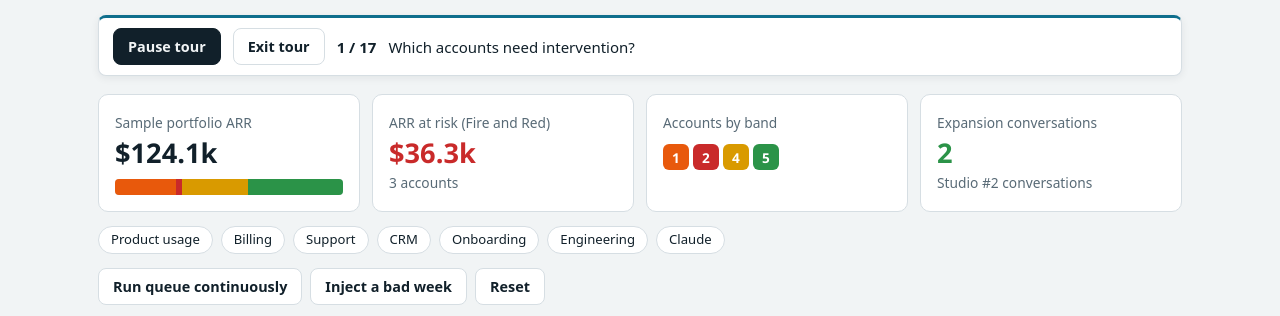
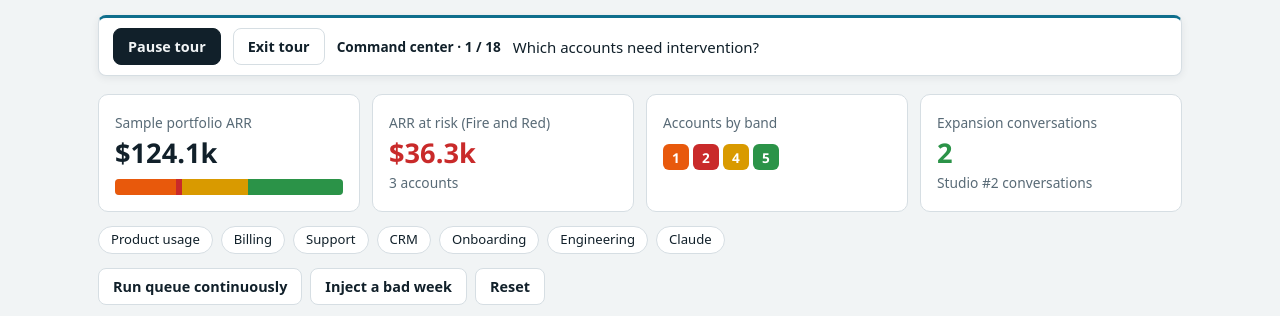
Before and after one commit to madhupoonacha5-hub/kenko-growth, a plain HTML site: page index.html in a window 1280 px wide. Both pictures are taken after a click on the button "Run full demo". Shown: the part 171-487 px from the top of the page. Drawn offline with Linux system fonts and the light colour scheme.

Commit message:
Start the walkthrough on tab selection and show day-by-day launch changes

```diff
--- a/index.html
+++ b/index.html
@@ -60,6 +60,8 @@ footer{margin-top:36px;border-top:1px solid var(--ln);padding-top:14px;font-size
 #finance{margin:14px 0 20px;border-top:3px solid var(--bl)}#bridge{display:grid;grid-template-columns:repeat(4,1fr);gap:10px;margin:14px 0}#bridge>div{background:var(--bg);padding:10px;border-radius:6px}#bridge small{display:block;color:var(--mu)}#bridge strong{font:700 1.65rem var(--hf)}
 #decision{padding:12px;border-left:3px solid var(--bl);background:var(--bg);margin:14px 0}#decision p{margin:5px 0 0}.wide{overflow-x:auto}.wide td,.wide th{white-space:nowrap}.wide th:first-child{text-align:left}
 @media(max-width:700px){#bridge{grid-template-columns:1fr 1fr}.tourbar{gap:6px;padding:6px 8px}.tourbar p{font-size:.84rem}.tab,.tab [id]{scroll-margin-top:150px}.g2,.grid,.kpi{grid-template-columns:minmax(0,1fr)}.grid>*{min-width:0}}
+#segmentHeading{margin-bottom:12px}#tourStep{font-size:.85rem}.tourbar{scroll-margin:0}
+@media(prefers-reduced-motion:no-preference){#led .bar .t{transform-origin:left;animation:ledgerReveal .5s ease-out}@keyframes ledgerReveal{from{transform:scaleX(0)}to{transform:scaleX(1)}}}
 </style>
 </head>
 <body>
@@ -69,7 +71,7 @@ footer{margin-top:36px;border-top:1px solid var(--ln);padding-top:14px;font-size
 <p class="mu" style="margin-top:10px">Follow a studio from portfolio review through migration, first billing and product investment. All accounts and financial terms are illustrative.</p>
 <nav aria-label="Views"><button data-tab="cc" aria-pressed="true">Command center</button><button data-tab="ob" aria-pressed="false">Onboarding accelerator</button><button data-tab="gl" aria-pressed="false">Go-live assurance</button><button data-tab="pl" aria-pressed="false">Product demand ledger</button></nav>
 </header>
-<div class="tourbar" role="region" aria-label="Guided walkthrough"><button id="auto" class="pri">Run full demo</button><button id="exitTour" hidden>Exit tour</button><b id="tourStep">Four views</b><p id="tourCopy" aria-live="polite">One click plays all four views and scrolls to each decision.</p></div>
+<div class="tourbar" role="region" aria-label="Guided walkthrough"><button id="auto" class="pri">Run full demo</button><button id="exitTour" hidden>Exit tour</button><b id="tourStep">Four views</b><p id="tourCopy" aria-live="polite">Run the full demo or select a tab to play from that view.</p></div>
 
 <section id="cc" class="tab on">
 <div class="kpi" id="kpi"></div>
@@ -125,7 +127,7 @@ footer{margin-top:36px;border-top:1px solid var(--ln);padding-top:14px;font-size
 <section id="pl" class="tab">
 <h2>Product demand ledger</h2>
 <p class="mu" style="max-width:70ch">Compare demand by segment. A deal may appear under several requests. Deduplicate opportunities and confirm buying intent before funding development.</p>
-<div class="pn"><div style="display:flex;flex-wrap:wrap;gap:6px" id="flt"></div><div id="led" style="margin-top:12px"></div><p id="ledt" style="font-weight:700;margin-top:10px"></p></div>
+<div class="pn" id="ledgerPanel"><h3 id="segmentHeading"></h3><div style="display:flex;flex-wrap:wrap;gap:6px" id="flt"></div><div id="led" style="margin-top:12px"></div><p id="ledt" style="font-weight:700;margin-top:10px"></p></div>
 </section>
 
 <footer>Emulator only. No live connections are made: the feed simulates read-only calls to billing, support, product usage, CRM, onboarding and engineering tools. Scores come from fixed rules, and the language model only explains and drafts. Financial terms, thresholds and timing assumptions are synthetic.</footer>
@@ -190,6 +192,7 @@ $('#n').oninput=cap;
 /* ledger */
 const L=[['Franchisor and multi-location roll-up reporting',420,9,'Chains'],['High-volume billing, freezes and dunning',380,6,'Chains'],['Open-gym memberships without class booking',260,7,'Gyms'],['Access control: turnstiles and kiosks beyond door locks',290,5,'Gyms'],['Revenue splitting and instructor payouts',210,14,'Boutique'],['Self-serve setup for owners who start alone',150,22,'Boutique']];let F='All';
 function led(){const r=L.filter(x=>F=='All'||x[3]==F).sort((a,b)=>b[1]-a[1]);$('#led').innerHTML=r.map(x=>`<div class="bar"><span>${x[0]}<br><small class="mu">${x[3]}, ${x[2]} deals or escalations</small></span><span class="t" style="width:${x[1]/420*60}%"></span><b>$${x[1]}k</b></div>`).join('');
+$('#segmentHeading').textContent=(F==='All'?'All segments':F)+' · $'+r.reduce((total,row)=>total+row[1],0)+'k in tagged opportunities';
 $('#ledt').textContent=`Gross opportunity tags (may overlap): $${r.reduce((s,x)=>s+x[1],0)}k`;$('#flt').innerHTML=['All','Chains','Gyms','Boutique'].map(k=>`<button data-k="${k}" aria-pressed="${k==F}">${k}</button>`).join('');document.querySelectorAll('#flt button').forEach(b=>b.onclick=()=>{F=b.dataset.k;led()})}
 /* go-live assurance */
 const GS={mindbody:9,wellnessliving:6,'mariana tek':5,other:12},PD={stripe:5,modern:10,legacy:20},LN={A:[8,.5],B:[15,1],C:[25,1.5]};
@@ -308,7 +311,7 @@ $('#gau').onclick=e=>{gat=!gat;e.target.setAttribute('aria-pressed',!!gat);e.tar
    const sum=fn=>rows.reduce((t,r)=>t+fn(r),0);
    const metrics=[['Planned through close',sum(r=>r.before)],['Moved past close',sum(r=>Math.min(0,r.delta))],['Moved into close',sum(r=>Math.max(0,r.delta))],['Revised through close',sum(r=>r.after)]];
    $('#bridge').innerHTML=metrics.map(([label,v])=>`<div><small>${label}</small><strong>${money(v)}</strong></div>`).join('');
-   $('#asof').textContent='As of '+shortDate(dateAt(gd))+' · November 30 close · USD';
+   $('#asof').textContent='Simulation day '+gd+' · As of '+shortDate(dateAt(gd))+' · November 30 close · USD';
    $('#exposure').innerHTML=rows.map(r=>`<tr><th scope="row">${r.m.n}</th><td>${r.trigger}</td><td>${money(r.fee)}</td><td>${shortDate(r.committed)} → ${shortDate(r.forecast)}</td><td>${r.a.og||'Live'}</td><td>${money(r.delta)}</td></tr>`).join('');
    const lead=rows.find(r=>r.m.live==null);
    if(!lead){$('#decision').textContent='All eight launches are complete. Reconcile forecast first invoices against the billing run.';return;}
@@ -332,24 +335,26 @@ $('#gau').onclick=e=>{gat=!gat;e.target.setAttribute('aria-pressed',!!gat);e.tar
  ['ob','#obs','Validate the export and review mapping exceptions.',4200,()=>onboard(2)],
  ['ob','#obs','Reconcile totals, launch and verify adoption.',4500,()=>onboard(OB.length)],
  ['ob','#cap','Compare planned intake with available specialist hours.',4500,()=>{$('#n').value=200;cap();}],
- ['gl','#finance','Which first invoices move across month-end?',6500,renderFinance],
- ['gl','#decision','Identify the blocker, its owner and the decision for Finance.',6500,()=>{}],
+ ['gl','#finance','Start with eight contracts. Check which first invoices move across November close.',3500,()=>{gsel=0;ginit();followups(true);}],
+ ['gl','#decision','Advance one business day. Review the highest-priority open checkpoint and its invoice impact.',4000,gnext],
  ['gl','#qo','Quote a launch with a legacy payment processor. Check the binding lead time.',5000,()=>{$('#qp').value='legacy';qr();}],
  ['gl','#ao','Hold cutover while record counts and sign-offs are outstanding.',4700,()=>aLoad('gaps')],
  ['gl','#ao','Recheck a corrected sample and verify that all ten checks pass.',4000,()=>aLoad('clean')],
- ['gl','#gk','Advance three business days with proactive follow-ups enabled.',4500,()=>{followups(true);for(let i=0;i<3;i++)gnext();}],
+ ['gl','#gday','Advance another business day. Inspect the migration queue and follow-up counters.',3400,gnext],
+ ['gl','#gday','Advance one more day. See which checkpoints are still open.',3200,gnext],
  ['gl','#finance','Revisit the first-invoice forecast after the checkpoints update.',5500,renderFinance],
- ['pl','#flt','Compare opportunities tagged to requests across all segments.',4500,()=>filterLedger('All')],
- ['pl','#led','Inspect multi-location demand and billing exceptions for chains.',4200,()=>filterLedger('Chains')],
- ['pl','#led','Inspect membership and access-control demand from gyms.',4000,()=>filterLedger('Gyms')],
- ['pl','#led','Review boutique requests. Deduplicate opportunities before funding work.',5000,()=>filterLedger('Boutique')]
+ ['pl','#ledgerPanel','Compare opportunities tagged to requests across all segments.',4500,()=>filterLedger('All')],
+ ['pl','#ledgerPanel','Inspect multi-location demand and billing exceptions for chains.',4200,()=>filterLedger('Chains')],
+ ['pl','#ledgerPanel','Inspect membership and access-control demand from gyms.',4000,()=>filterLedger('Gyms')],
+ ['pl','#ledgerPanel','Review boutique requests. Deduplicate opportunities before funding work.',5000,()=>filterLedger('Boutique')]
  ];
  let tourState='idle',sceneIndex=-1,tourTimer=null,manualVersion=0;
  function tourControls(){
   const running=tourState==='playing',paused=tourState==='paused';
   $('#auto').textContent=running?'Pause tour':paused?'Resume tour':tourState==='complete'?'Replay full demo':'Run full demo';
   $('#exitTour').hidden=!(running||paused);
-  $('#tourStep').textContent=sceneIndex<0?'Four views':(tourState==='complete'?'Complete · ':'')+(sceneIndex+1)+' / '+scenes.length;
+  const title=sceneIndex<0?'':document.querySelector('[data-tab="'+scenes[sceneIndex][0]+'"]').textContent;
+  $('#tourStep').textContent=sceneIndex<0?'Four views':title+' · '+(tourState==='complete'?'Complete':(sceneIndex+1)+' / '+scenes.length);
  }
  function stopTour(){clearTimeout(tourTimer);tourState='idle';sceneIndex=-1;$('#tourCopy').textContent='Explore manually or play the guided walkthrough.';tourControls();}
  function scheduleScene(){
@@ -363,10 +368,10 @@ $('#gau').onclick=e=>{gat=!gat;e.target.setAttribute('aria-pressed',!!gat);e.tar
  function enterScene(i){
   sceneIndex=i;const [tab,target,caption,,act]=scenes[i];
   selectTab(tab);act();$('#tourCopy').textContent=caption;tourControls();
-  $(target).scrollIntoView({block:'start',behavior:matchMedia('(prefers-reduced-motion: reduce)').matches?'instant':'smooth'});
+  $(target).scrollIntoView({block:'start',behavior:matchMedia('(prefers-reduced-motion: reduce)').matches?'auto':'smooth'});
   scheduleScene();
  }
- function startTour(){
+ function startTour(firstScene=0){
   manualVersion++;clearInterval(timer);busy=false;
   $('#portfolioAuto').setAttribute('aria-pressed','false');$('#portfolioAuto').textContent='Run queue continuously';
   A=mk();sel=0;LOG=[];log('CRM','Sample portfolio loaded');view();
@@ -374,7 +379,7 @@ $('#gau').onclick=e=>{gat=!gat;e.target.setAttribute('aria-pressed',!!gat);e.tar
   $('#ql').value=2;$('#qtl').value=60;
   for(const id of ['#qs','#qp','#qq','#qi'])$(id).selectedIndex=0;
   qinit();followups(false);gsel=0;ginit();filterLedger('All');
-  tourState='playing';enterScene(0);
+  tourState='playing';enterScene(firstScene);
  }
  $('#auto').onclick=()=>{
   if(tourState==='playing'){clearTimeout(tourTimer);tourState='paused';tourControls();}
@@ -382,7 +387,18 @@ $('#gau').onclick=e=>{gat=!gat;e.target.setAttribute('aria-pressed',!!gat);e.tar
   else startTour();
  };
  $('#exitTour').onclick=stopTour;
- document.querySelectorAll('[data-tab]').forEach(b=>b.onclick=()=>{stopTour();selectTab(b.dataset.tab);});
+ document.querySelectorAll('[data-tab]').forEach(button=>{
+  button.onclick=()=>{
+    const firstScene=scenes.findIndex(([tab])=>tab===button.dataset.tab);
+    if(tourState==='playing'||tourState==='paused'){
+      clearTimeout(tourTimer);
+      tourState='playing';
+      enterScene(firstScene);
+    }else{
+      startTour(firstScene);
+    }
+  };
+ });
  for(const evt of ['click','input'])document.addEventListener(evt,e=>{
   if((tourState==='playing'||tourState==='paused')&&e.target.closest('.tab button,.tab input,.tab select'))stopTour();
  },true);
```
